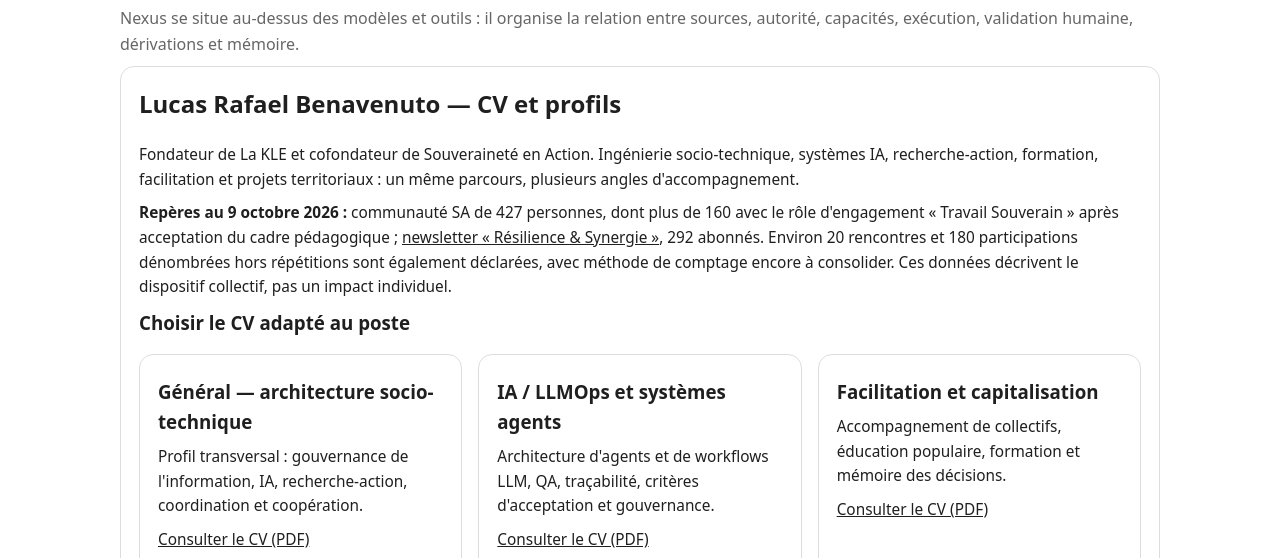
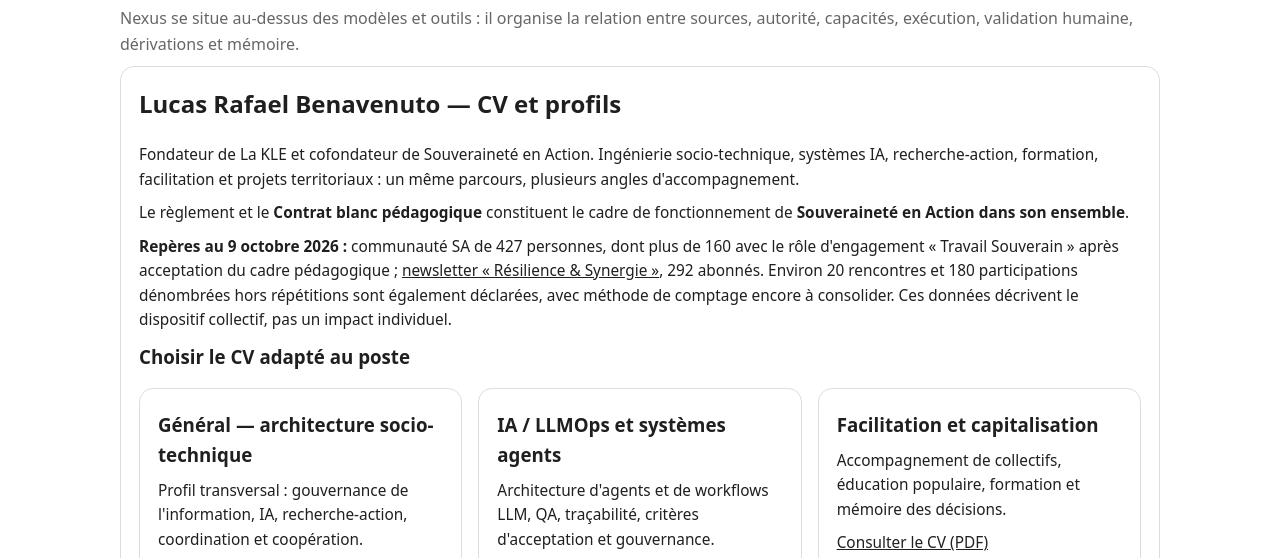
Before and after one commit to lrafaelpeytavin-debug/nexus-os-showcase, a plain HTML site: page index.html in a window 1280 px wide. Shown: the part 228-786 px from the top of the page. Drawn offline with Linux system fonts and the light colour scheme.

Commit message:
Clarify that the regulation and pedagogical agreement govern the SA space (#5)
Co-authored-by: Codex <codex@localhost>

```diff
--- a/index.html
+++ b/index.html
@@ -32,6 +32,7 @@ a{color:inherit}hr{border:0;border-top:1px solid var(--line);margin:2.3rem 0}
 <section class="card" aria-label="Auteur et CV">
   <h2 style="margin-top:0">Lucas Rafael Benavenuto — CV et profils</h2>
   <p>Fondateur de La KLE et cofondateur de Souveraineté en Action. Ingénierie socio-technique, systèmes IA, recherche-action, formation, facilitation et projets territoriaux : un même parcours, plusieurs angles d'accompagnement.</p>
+  <p>Le règlement et le <strong>Contrat blanc pédagogique</strong> constituent le cadre de fonctionnement de <strong>Souveraineté en Action dans son ensemble</strong>.</p>
   <p><strong>Repères au 9 octobre 2026 :</strong> communauté SA de 427 personnes, dont plus de 160 avec le rôle d'engagement « Travail Souverain » après acceptation du cadre pédagogique ; <a href="https://www.linkedin.com/newsletters/la-kle-r%C3%A9silience-synergie-7266945786234519552">newsletter « Résilience &amp; Synergie »</a>, 292 abonnés. Environ 20 rencontres et 180 participations dénombrées hors répétitions sont également déclarées, avec méthode de comptage encore à consolider. Ces données décrivent le dispositif collectif, pas un impact individuel.</p>
   <h3>Choisir le CV adapté au poste</h3>
   <div class="grid" aria-label="Six CV ciblés">
```
Also changed, not shown: 3 other files.
